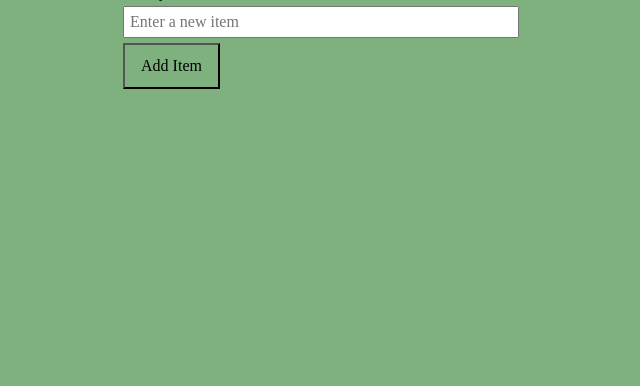
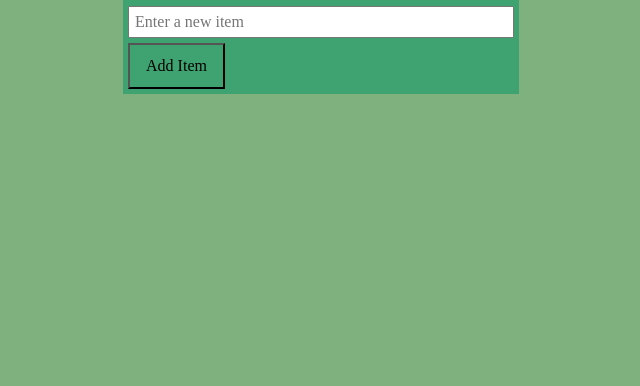
Before and after one commit to 1kazuza/checkmaster, a plain HTML site: page index.html in a window 1280 px wide. Shown: the part 414-800 px from the top of the page, without its empty margins (319-959 px from the left). Drawn offline with Linux system fonts and the light colour scheme.

Commit message:
Some new adjustments

```diff
--- a/css/styles.css
+++ b/css/styles.css
@@ -22,6 +22,11 @@ h1:hover {
     flex-direction: column;
 }
 
+form {
+    background-color: rgba(0, 150, 100, 0.5);
+    padding: 5px;
+}
+
 #new-item {
     width: 100%;
     padding: 5px;
```
